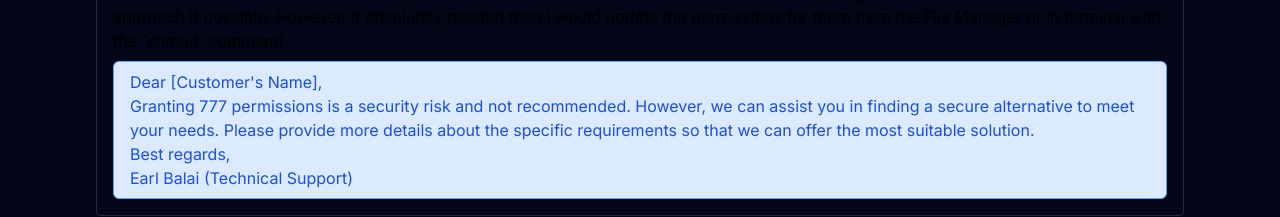
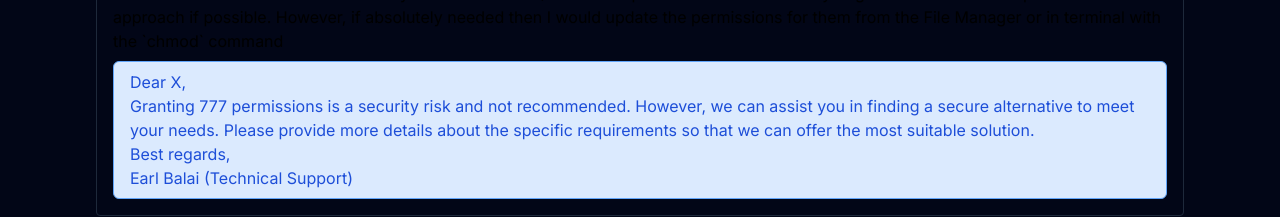
Before and after one commit to earlbalai/tasksheet, a Next.js app: page / in a window 1280 px wide. Shown: the part 2589-2806 px from the top of the page. Built offline with nearby package versions, Linux system fonts and the light colour scheme.

Commit message:
Fix more escape errors

```diff
--- a/app/page.tsx
+++ b/app/page.tsx
@@ -20,7 +20,7 @@ export default function Home() {
             wrong ownership. Our user:group is www-data:www-data. What actions should be
             taken?</h1>
           <small className="text-blue-600 font-bold uppercase">Answer:</small>
-          <p>If I have SSH access on the server I would SSH in and `cd` into the WordPress directory and run the following command `sudo chown -R www-data:www-data .` but if I do not have SSH access then I will use the file management section in CPanel to fix the ownership permissions using the "Change Permission" or "Permission" option in the menu. Though SSH I would highly recommend.</p>
+          <p>If I have SSH access on the server I would SSH in and `cd` into the WordPress directory and run the following command `sudo chown -R www-data:www-data .` but if I do not have SSH access then I will use the file management section in CPanel to fix the ownership permissions using the &quot;Change Permission&quot; or &quot;Permission&quot; option in the menu. Though SSH I would highly recommend.</p>
         </article>
         <article className="border border-slate-800 rounded p-4 w-full">
           <small className="text-red-600 font-bold uppercase">Question 3:</small>
@@ -94,7 +94,7 @@ export default function Home() {
           <small className="text-blue-600 font-bold uppercase">Answer:</small>
           <p>I would inform them that is is a security risk to make files/folders full permission and I would try to get more details to help offer a different approach if possible. However, if absolutely needed then I would update the permissions for them from the File Manager or in terminal with the `chmod` command</p>
           <div className="bg-blue-100 border border-blue-400 text-blue-700 px-4 py-2 rounded-md mt-2">
-            <p>Dear [Customer&apos;s Name],</p>
+            <p>Dear X,</p>
             <p>Granting 777 permissions is a security risk and not recommended. However, we can assist you in finding a secure alternative to meet your needs. Please provide more details about the specific requirements so that we can offer the most suitable solution.</p>
             <p>Best regards,<br />Earl Balai (Technical Support)</p>
           </div>
```
